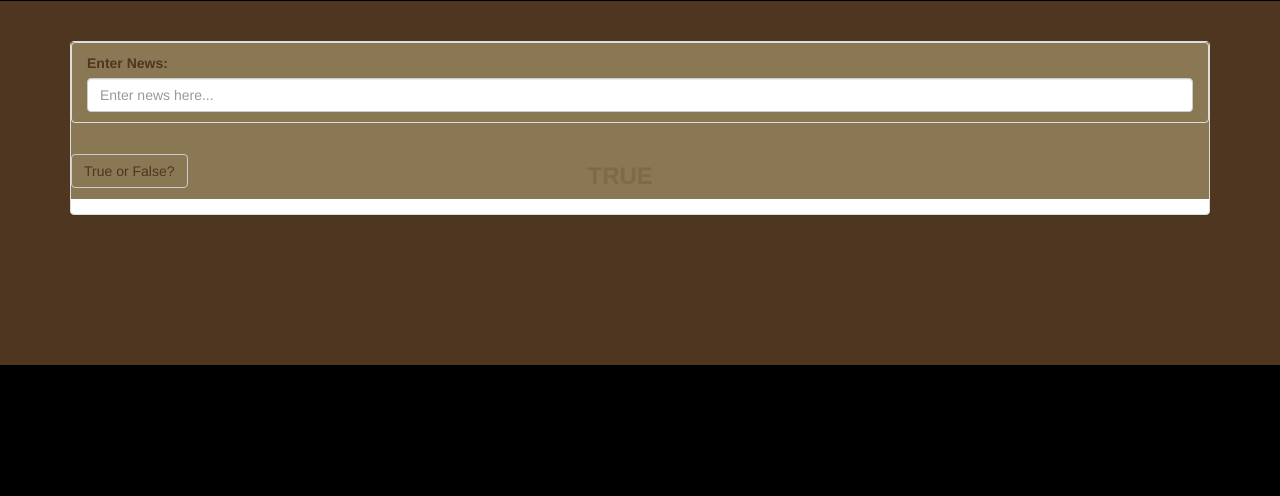
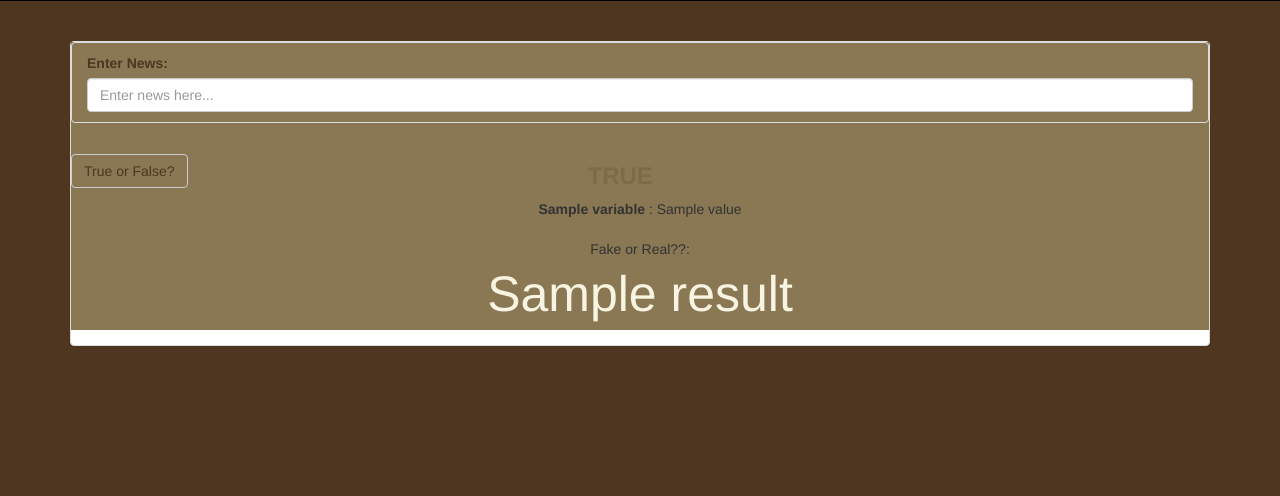
Before and after one commit to ElizaDeBarros/Fake-News_MachineLearning, a Flask app: template Fake-News-Detection/templates/index.html in a window 1280 px wide. Shown: the part 729-1225 px from the top of the page. Before the commit the page ends 1094 px from the top, so only its background shows below. Run offline with Flask 2, Linux system fonts and the light colour scheme; the template is opened without the code that fills it: most values are stand-ins (such as "Sample title", 1, 10 or a date in 2020); parts of the project's set-up code (start-up, migrations or seed data) failed here and were passed over; some libraries are stand-ins or nearby versions.

Commit message:
portions to read model - not complete

```diff
--- a/Fake-News-Detection/templates/index.html
+++ b/Fake-News-Detection/templates/index.html
@@ -24,7 +24,7 @@
         <div class="col-md-12">
           <aside class="filters">
             <div class="panel panel-default">
-                <form id = "form" class="form-color">
+                <form id = "form" form action="{{ url_for('index') }}" method="POST" class="form-color">
                   <div class="form-group">
                     <ul class="list-group" id="filters">
                       <li class="filter list-group-item form-color">
@@ -38,10 +38,22 @@
                     <td><button type="button" class="btn btn-default btn-color btn-primary-override">True or False?</button></td>
                     <!-- Replace word true with result -->
                     <td><h3 class="blink_me format-h3">true</h3></td>
-                </tr>
-              </table>
+                  </tr>
+                  </table>
 
                 </form>
+
+                <div class="result" align="center">
+                  {% if result %}
+                      {% for variable, value in original_input.items() %}
+                          <b>{{ variable }}</b> : {{ value }}
+                      {% endfor %}
+                      <br>
+                      <br> Fake or Real??:
+                         <p style="font-size:50px">{{ result }}</p>
+                  {% endif %}
+                </div>
+
               </div>
             </div>
 
```
